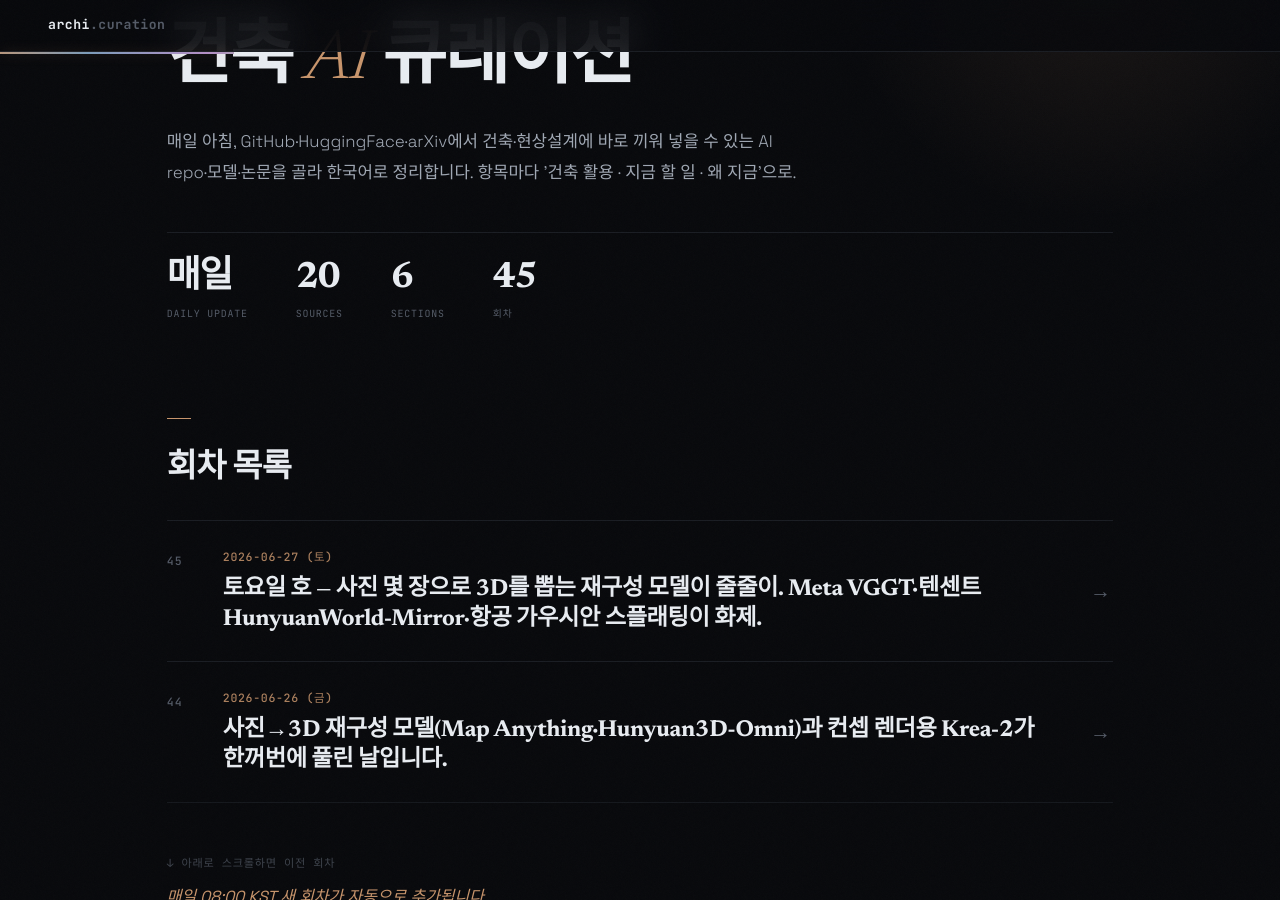
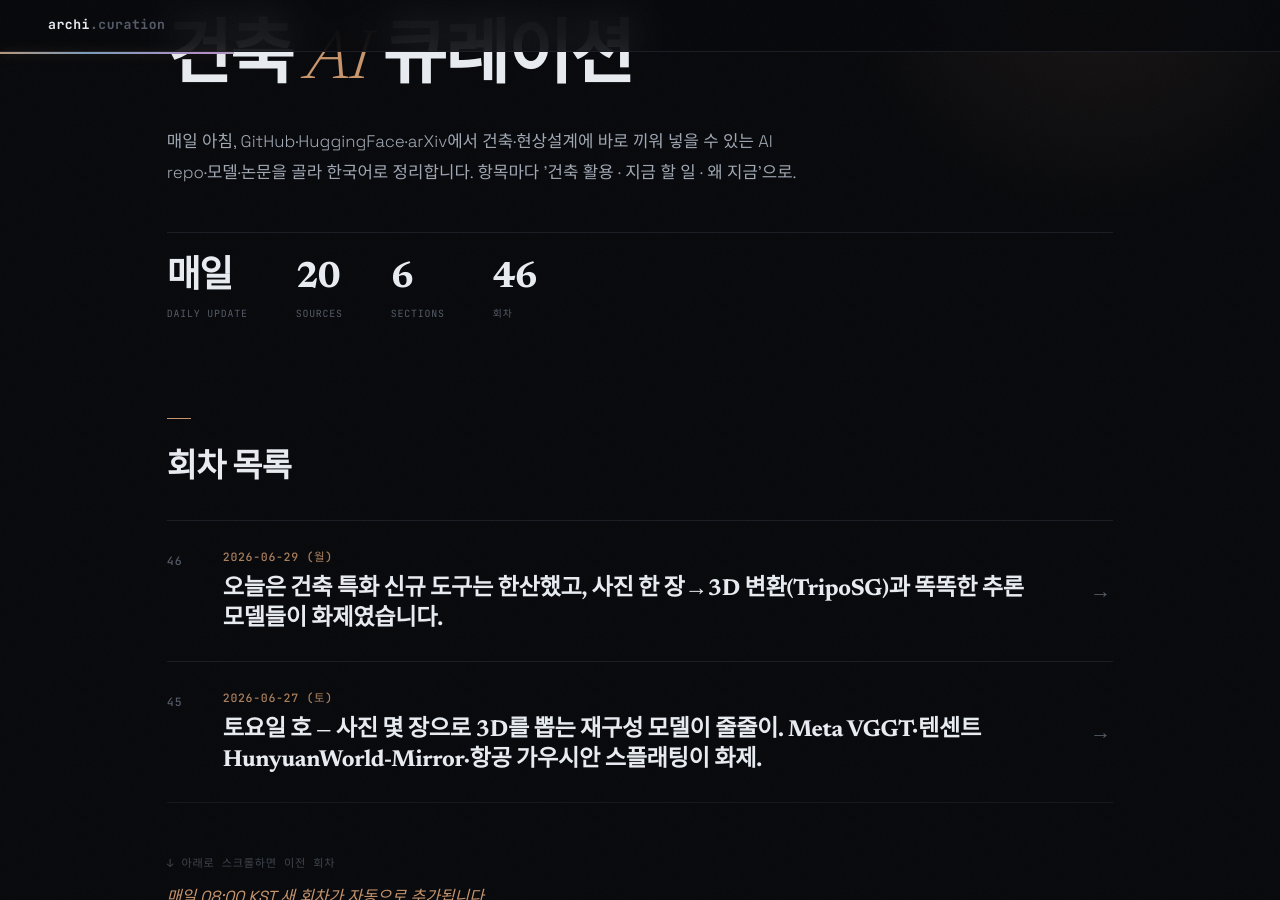
Before and after one commit to ghkch5gh-jpg/ainews-curation, a Jekyll site: the page built from index.md, in a window 1280 px wide and 900 px high, scrolled down 190 px. Built offline with Jekyll 4.4.1, drawn with Linux system fonts in a browser that asks for light colours; some web fonts are replaced.

Commit message:
daily: 2026-06-29

```diff
--- /dev/null
+++ b/2026-06-29_월.md
@@ -0,0 +1,108 @@
+---
+title: 2026-06-29 (월)
+eyebrow: ARCH · AI CURATION
+hero_title: "2026 · 06 · 29 <em>(월)</em>"
+description: "오늘은 건축 특화 신규 도구는 한산했고, 사진 한 장→3D 변환(TripoSG)과 똑똑한 추론 모델들이 화제였습니다."
+summary: 오늘은 건축 특화 신규 도구는 한산했고, 사진 한 장→3D 변환(TripoSG)과 똑똑한 추론 모델들이 화제였습니다.
+---
+
+<div class="news">
+<section class="news-flow-sec reveal"><h2 class="news-flow__t">이번 회차 흐름</h2><div class="news-flow"><p>안녕하세요! 오늘은 솔직히 건축 전용으로 새로 뜬 도구는 조용한 날이었어요. 대신 사진 한 장을 3D 덩어리로 바꿔주는 TripoSG가 눈에 띄었고, 나머지는 ChatGPT 같은 똑똑한 AI 모델들(Ornith, GLM-5.2, DeepSeek 계열)이 줄줄이 공개됐습니다. 이 모델들은 건축에 바로 쓰는 건 아니지만, 여러분이 Claude Code로 자기 작업을 자동화할 때 '머리' 역할을 해주는 것들이라 흐름은 알아두면 좋아요. 어제·그제 이미 다룬 3D 재구성 모델(Hunyuan3D, TRELLIS, VGGT 등)은 중복이라 오늘은 뺐습니다. 그래서 오늘은 양보다 '진짜 새로 나온 것'만 골라 짧게 갑니다.</p></div></section>
+<section class="news-sec">
+<h2 class="news-sec__t">오늘의 헤드라인</h2>
+<article class="ni reveal">
+  <header class="ni__h">
+    <span class="ni__n">01</span>
+    <a class="ni__t" href="https://huggingface.co/VAST-AI/TripoSG" target="_blank" rel="noopener">TripoSG — 사진·그림 한 장을 3D 덩어리로 바꿔주는 모델 <span class="ni__arrow">↗</span></a>
+    <span class="ni__tr"><span class="ni__src">HuggingFace</span><span class="ni__score">8/10</span></span>
+  </header>
+  <p class="ni__body">사진이나 스케치 한 장을 넣으면 그걸 입체(3D) 메시(꼭짓점·면으로 된 3D 모델)로 자동 변환해주는 AI 모델입니다. Rhino에서 손으로 매스를 깎는 대신, 레퍼런스 이미지를 던지면 1차 형태가 뚝딱 나오는 셈이에요. 가구·오브제처럼 '하나의 덩어리' 만들기에 강하고, 건물 전체보다는 부분 매스나 참조 모델에 잘 맞습니다. 결과물은 OBJ 같은 일반 3D 파일로 떨어져서 Rhino·블렌더로 바로 가져올 수 있어요.</p>
+  <ul class="ni__pts"><li>이미지 1장 → 편집 가능한 3D 메시 자동 생성</li><li>OBJ 등 표준 포맷으로 출력 → Rhino·Blender 연동</li><li>건물 전체보다 오브제·부분 매스에 적합</li></ul>
+  <div class="ni__meta">
+    <div class="ni__row"><dt>얻는 것</dt><dd>현상설계 초반에 레퍼런스 사진이나 손스케치를 빠르게 3D 매스로 올려 매스 스터디 출발점으로 쓸 수 있습니다. 정밀 모델링 대체는 아니고, '대충 형태부터 빨리 보고 싶을 때' 시도해볼 도구예요.</dd></div>
+    <div class="ni__row ni__row--do"><dt>지금 할 일</dt><dd><p class="ni__do-text"><code class="ni__code">git clone https://huggingface.co/VAST-AI/TripoSG → &quot;</code>이 레퍼런스 사진을 3D 메시로 변환해서 OBJ로 저장해줘&quot;</p></dd></div>
+    <div class="ni__row ni__row--why"><dt>왜 지금</dt><dd>사진→3D 변환 모델들이 최근 몇 주 사이 쏟아지는 가운데, TripoSG는 단일 이미지에서 형태를 비교적 깔끔하게 뽑는다는 평으로 다시 주목받고 있어요.</dd></div>
+  </div>
+  <footer class="ni__f"><span class="ni__verified">✓ 원문 대조</span><a class="ni__story" href="https://huggingface.co/VAST-AI/TripoSG" target="_blank" rel="noopener">스토리 →</a></footer>
+</article>
+<article class="ni reveal">
+  <header class="ni__h">
+    <span class="ni__n">02</span>
+    <a class="ni__t" href="https://huggingface.co/deepreinforce-ai/Ornith-1.0-9B" target="_blank" rel="noopener">Ornith-1.0 — 추론(생각하며 답 만들기)에 강한 새 오픈 AI 모델 <span class="ni__arrow">↗</span></a>
+    <span class="ni__tr"><span class="ni__src">HuggingFace</span><span class="ni__score">4/10</span></span>
+  </header>
+  <p class="ni__body">DeepReinforce가 공개한 새 언어 모델(ChatGPT 같은 글·코드 생성 AI)로, 단계를 밟아 푸는 추론용으로 알려진 모델입니다. 9B(작아서 개인 PC급)부터 397B(초대형)까지 크기별로 나왔어요. 건축 도면을 직접 다루진 않지만, Claude Code 같은 도구의 '두뇌'를 무료로 갈아 끼우고 싶을 때 후보가 됩니다. 9B 버전은 GGUF(개인 컴퓨터에서 돌리기 쉽게 압축한 형식)로도 나오면 노트북에서도 시도 가능해요.</p>
+  <ul class="ni__pts"><li>단계적 추론에 강한 신규 오픈 모델</li><li>9B(가벼움)~397B(초대형) 크기별 제공</li><li>GGUF 형식 → 개인 PC에서 로컬 실행 가능</li></ul>
+  <div class="ni__meta">
+    <div class="ni__row"><dt>얻는 것</dt><dd>건축 직접 적용은 아니지만, 법규 텍스트 정리·면적표 계산 자동화 같은 '글·숫자 처리' 보조 두뇌를 내 컴퓨터에서 무료로 돌려보고 싶을 때 후보입니다. 당장은 흐름만 알아둬도 충분.</dd></div>
+    <div class="ni__row ni__row--do"><dt>지금 할 일</dt><dd><p class="ni__do-text"><code class="ni__code">ollama pull</code> 또는 HF에서 9B(GGUF 있으면) 받아 로컬 채팅으로 &quot;이 법규 조항 표로 정리해줘&quot; 테스트</p></dd></div>
+    <div class="ni__row ni__row--why"><dt>왜 지금</dt><dd>이번 주 HF 트렌딩 상위를 휩쓴 신규 모델 패밀리로, 작은 크기에서도 추론 성능이 좋다는 점이 화제예요.</dd></div>
+  </div>
+  <footer class="ni__f"><span class="ni__verified"></span><a class="ni__story" href="https://huggingface.co/deepreinforce-ai/Ornith-1.0-9B" target="_blank" rel="noopener">스토리 →</a></footer>
+</article>
+<article class="ni reveal">
+  <header class="ni__h">
+    <span class="ni__n">03</span>
+    <a class="ni__t" href="https://huggingface.co/nvidia/GLM-5.2-NVFP4" target="_blank" rel="noopener">GLM-5.2 NVFP4 — 거대 모델을 내 그래픽카드에서 돌리게 압축한 버전 <span class="ni__arrow">↗</span></a>
+    <span class="ni__tr"><span class="ni__src">HuggingFace</span><span class="ni__score">4/10</span></span>
+  </header>
+  <p class="ni__body">화제의 대형 모델 GLM-5.2를 엔비디아가 NVFP4라는 방식으로 잘게 압축(용량·메모리를 크게 줄이는 기술)해 공개한 버전입니다. 원본은 너무 커서 개인이 못 돌리는데, 이렇게 압축하면 고성능 그래픽카드로 굴릴 여지가 생겨요. 번역기를 USB에 욱여넣어 들고 다니는 것과 비슷한 발상입니다. 건축 작업 자체보다, 회사 서버에 똑똑한 AI를 자체 설치하려는 분께 의미 있어요.</p>
+  <ul class="ni__pts"><li>대형 모델 GLM-5.2를 메모리·용량 대폭 압축</li><li>고성능 GPU에서 로컬 구동 현실화</li><li>외부 클라우드 없이 사내 설치 가능</li></ul>
+  <div class="ni__meta">
+    <div class="ni__row"><dt>얻는 것</dt><dd>외부에 도면·자료를 보내기 꺼려지는 사무소가 자체 서버에 똑똑한 AI를 올리고 싶을 때 길이 됩니다. 개인 작업보다 사무소 인프라 관점의 참고용이에요.</dd></div>
+    <div class="ni__row ni__row--do"><dt>지금 할 일</dt><dd><p class="ni__do-text">GPU 사양 되면 HF 카드의 vLLM 실행 안내대로 사내 테스트 서버에 올려보기</p></dd></div>
+    <div class="ni__row ni__row--why"><dt>왜 지금</dt><dd>GLM-5.2가 공개 직후 빠르게 압축·로컬화 버전이 나오며, 대형 모델을 자체 설치하려는 흐름이 빨라지고 있어요.</dd></div>
+  </div>
+  <footer class="ni__f"><span class="ni__verified">✓ 원문 대조</span><a class="ni__story" href="https://huggingface.co/nvidia/GLM-5.2-NVFP4" target="_blank" rel="noopener">스토리 →</a></footer>
+</article>
+</section>
+<section class="news-sec">
+<h2 class="news-sec__t">모델 · 데이터셋</h2>
+<article class="ni reveal">
+  <header class="ni__h">
+    <span class="ni__n">04</span>
+    <a class="ni__t" href="https://huggingface.co/deepseek-ai/DeepSeek-V4-Pro-DSpark" target="_blank" rel="noopener">DeepSeek-V4-Pro DSpark — 가성비로 주목받는 대형 추론 모델 변형 <span class="ni__arrow">↗</span></a>
+    <span class="ni__tr"><span class="ni__src">HuggingFace</span><span class="ni__score">4/10</span></span>
+  </header>
+  <p class="ni__body">오픈 모델 강자 DeepSeek가 V4-Pro 계열의 새 변형(DSpark)을 올렸습니다. 어려운 문제를 단계적으로 푸는 추론용 대형 모델로 보입니다. 건축 도면용은 아니지만, 복잡한 법규 해석이나 긴 사양서 요약 같은 '글 많이 읽고 정리하는' 일에 두뇌로 붙일 후보입니다. 오픈 모델이라 API 비용 없이 자체 활용을 노릴 수 있는 점이 매력이에요.</p>
+  <ul class="ni__pts"><li>DeepSeek V4-Pro 계열 신규 변형</li><li>긴 문서 해석·요약형 작업에 적합</li><li>오픈 모델 — 자체 활용 가능</li></ul>
+  <div class="ni__meta">
+    <div class="ni__row"><dt>얻는 것</dt><dd>현상설계 지침서·법규 PDF처럼 긴 글을 요약·대조하는 보조 두뇌로 시험해볼 수 있습니다. 도면 직접 처리는 아니라 글 작업 한정.</dd></div>
+    <div class="ni__row ni__row--do"><dt>지금 할 일</dt><dd><p class="ni__do-text">현재 HF에 연결된 추론 제공처(provider)는 없으니, 모델을 직접 받아 로컬/사내 서버에서 &quot;이 지침서 핵심만 표로 뽑아줘&quot; 테스트</p></dd></div>
+    <div class="ni__row ni__row--why"><dt>왜 지금</dt><dd>DeepSeek 신모델은 공개 때마다 가성비 화제를 모으며, 사무소가 비용 부담 없이 쓸 자체 AI 후보로 꾸준히 거론돼요.</dd></div>
+  </div>
+  <footer class="ni__f"><span class="ni__verified"></span><a class="ni__story" href="https://huggingface.co/deepseek-ai/DeepSeek-V4-Pro-DSpark" target="_blank" rel="noopener">스토리 →</a></footer>
+</article>
+<article class="ni reveal">
+  <header class="ni__h">
+    <span class="ni__n">05</span>
+    <a class="ni__t" href="https://huggingface.co/yuxinlu1/gemma-4-12B-coder-fable5-composer2.5-v1-GGUF" target="_blank" rel="noopener">Gemma-4 12B 코더 (GGUF) — 내 PC에서 돌리는 코딩 보조 AI <span class="ni__arrow">↗</span></a>
+    <span class="ni__tr"><span class="ni__src">HuggingFace</span><span class="ni__score">5/10</span></span>
+  </header>
+  <p class="ni__body">구글 Gemma-4 12B를 바탕으로 코드 작성용으로 다듬고, 개인 컴퓨터에서 돌리기 쉽게 GGUF로 압축한 (커뮤니티) 모델입니다. 12B는 노트북·데스크톱급에서도 굴릴 만한 적당한 크기예요. 건축 도면을 직접 만지진 않지만, 여러분이 Grasshopper 스크립트나 Rhino용 파이썬 코드 자동화를 짤 때 옆에서 코드를 대신 짜주는 조수가 됩니다. 인터넷 없이 로컬에서 돈다는 게 핵심 장점이에요.</p>
+  <ul class="ni__pts"><li>코드 작성에 특화된 Gemma-4 12B 변형</li><li>GGUF 압축 → 개인 PC 로컬 실행</li><li>오프라인·무료 코딩 보조</li></ul>
+  <div class="ni__meta">
+    <div class="ni__row"><dt>얻는 것</dt><dd>GH 정의나 Rhino 파이썬 같은 반복 스크립트를 자동화할 때, 외부 결제 없이 내 컴퓨터에서 코드를 받아 쓸 수 있습니다. 파라메트릭 작업을 코드로 넓혀가려는 분께 실용적이에요.</dd></div>
+    <div class="ni__row ni__row--do"><dt>지금 할 일</dt><dd><p class="ni__do-text">LM Studio나 Ollama에 GGUF 불러와 &quot;이 그래스호퍼용 파이썬 컴포넌트 코드 짜줘&quot; 시켜보기</p></dd></div>
+    <div class="ni__row ni__row--why"><dt>왜 지금</dt><dd>12B 안팎의 '노트북에서 도는 코딩 모델'이 빠르게 좋아지면서, 개인이 무료로 코딩 조수를 두는 게 현실이 됐어요.</dd></div>
+  </div>
+  <footer class="ni__f"><span class="ni__verified">✓ 원문 대조</span><a class="ni__story" href="https://huggingface.co/yuxinlu1/gemma-4-12B-coder-fable5-composer2.5-v1-GGUF" target="_blank" rel="noopener">스토리 →</a></footer>
+</article>
+<article class="ni reveal">
+  <header class="ni__h">
+    <span class="ni__n">06</span>
+    <a class="ni__t" href="https://huggingface.co/deepreinforce-ai/Ornith-1.0-397B" target="_blank" rel="noopener">Ornith-1.0 397B — 같은 패밀리의 초대형 최상위 버전 <span class="ni__arrow">↗</span></a>
+    <span class="ni__tr"><span class="ni__src">HuggingFace</span><span class="ni__score">3/10</span></span>
+  </header>
+  <p class="ni__body">위에서 소개한 Ornith 모델의 가장 큰 397B(초대형) 버전입니다. 크기가 큰 만큼 가장 어려운 추론까지 노리지만, 개인 PC로는 못 돌리고 서버급 장비가 필요해요. 건축 실무에 바로 쓰기보단, 이 패밀리가 작은 모델부터 초대형까지 한 줄로 갖췄다는 '흐름'을 보여주는 항목입니다. 당장은 9B 가벼운 버전부터 만져보는 걸 권합니다.</p>
+  <ul class="ni__pts"><li>Ornith 패밀리 최상위 초대형 모델</li><li>서버급 장비 필요 — 개인용 아님</li><li>작은 9B부터 시작하는 게 현실적</li></ul>
+  <div class="ni__meta">
+    <div class="ni__row"><dt>얻는 것</dt><dd>직접 적용보다는 '오픈 모델도 초대형까지 라인업이 완성됐다'는 참고 신호입니다. 실무는 9B 같은 작은 버전으로 충분.</dd></div>
+    <div class="ni__row ni__row--do"><dt>지금 할 일</dt><dd><p class="ni__do-text">지금 당장은 9B 버전으로 먼저 체감하고, 397B는 흐름만 기억해두기</p></dd></div>
+    <div class="ni__row ni__row--why"><dt>왜 지금</dt><dd>작은 모델부터 초대형까지 같은 날 공개되며, 오픈 모델 진영의 라인업 경쟁이 한층 치열해진 걸 보여줘요.</dd></div>
+  </div>
+  <footer class="ni__f"><span class="ni__verified"></span><a class="ni__story" href="https://huggingface.co/deepreinforce-ai/Ornith-1.0-397B" target="_blank" rel="noopener">스토리 →</a></footer>
+</article>
+</section>
+<div class="news-outro"><span class="news-outro__t">맺음말</span><p>건축 도구가 매일 쏟아지는 건 아니에요. 오늘처럼 한산한 날엔 '사진→3D' 같은 기반 기술이 꾸준히 좋아지고 있다는 신호만 챙겨도 충분합니다. TripoSG 하나만 손에 익혀두면, 나중에 레퍼런스 사진을 빠르게 3D 매스로 올려보는 습관이 생길 거예요. 다음 회차에 더 좋은 건축 직격 도구로 찾아뵐게요.</p></div>
+</div>
--- a/index.md
+++ b/index.md
@@ -10,12 +10,13 @@ stats:
     lbl: "Sources"
   - num: "6"
     lbl: "Sections"
-  - num: "45"
+  - num: "46"
     lbl: "회차"
 ---
 
 ## 회차 목록
 
+- [2026-06-29 (월) — 오늘은 건축 특화 신규 도구는 한산했고, 사진 한 장→3D 변환(TripoSG)과 똑똑한 추론 모델들이 화제였습니다.](2026-06-29_월.html)
 - [2026-06-27 (토) — 토요일 호 — 사진 몇 장으로 3D를 뽑는 재구성 모델이 줄줄이. Meta VGGT·텐센트 HunyuanWorld-Mirror·항공 가우시안 스플래팅이 화제.](2026-06-27_토.html)
 - [2026-06-26 (금) — 사진→3D 재구성 모델(Map Anything·Hunyuan3D-Omni)과 컨셉 렌더용 Krea-2가 한꺼번에 풀린 날입니다.](2026-06-26_금.html)
 - [2026-06-24 (수) — 사진 여러 장을 3D로 바꾸는 VGGT 상업용 버전과 도면·문서를 읽는 baidu OCR이 오늘의 핵심.](2026-06-24_수.html)
```
